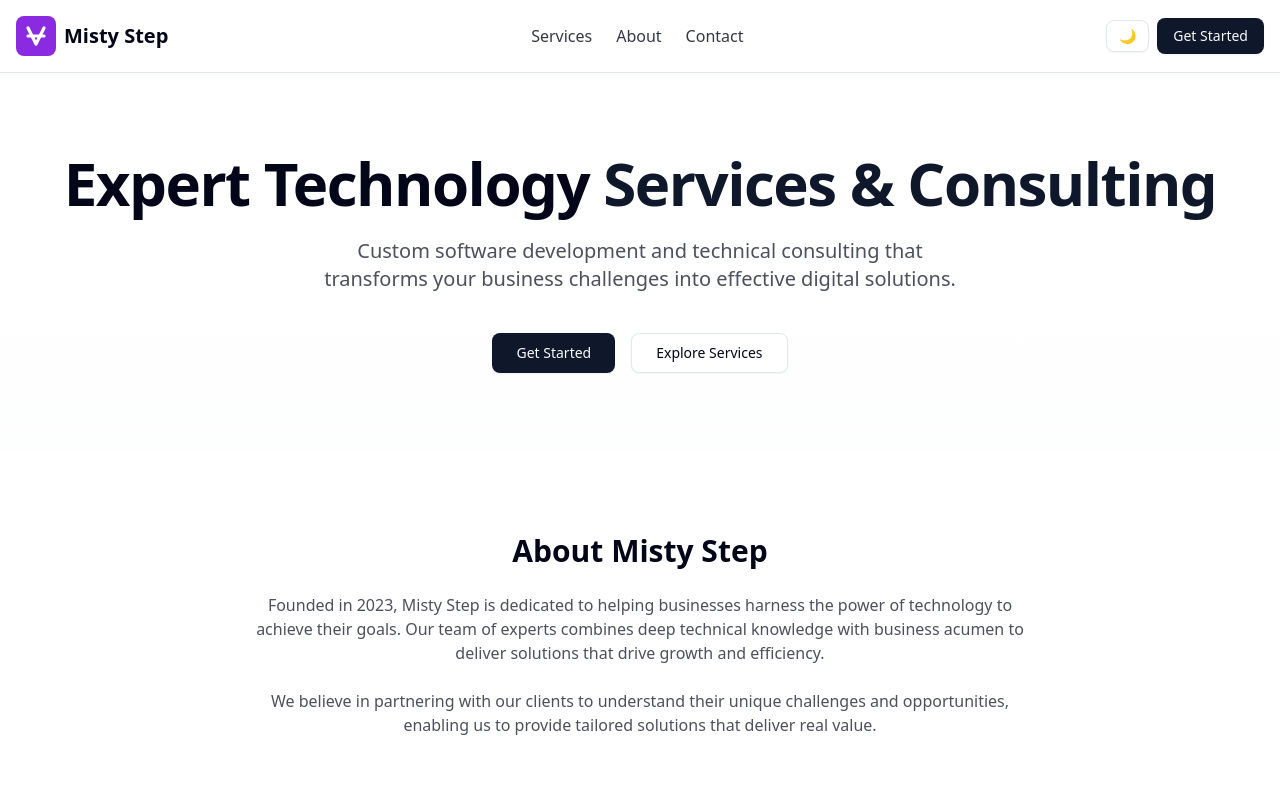
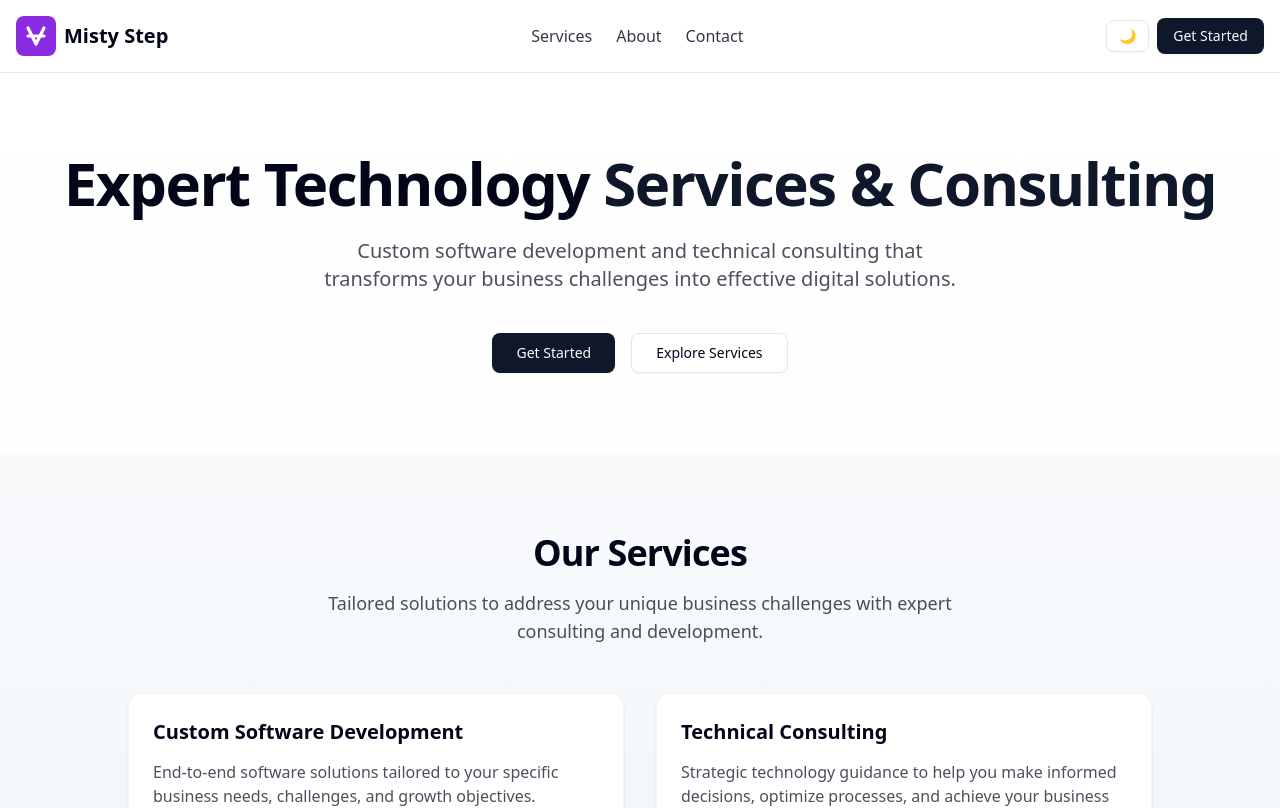
Before and after one commit to phrazzld/misty-step, a Next.js app: page / in a window 1280 px wide. Shown: the top 808 px of the page. Built offline with nearby package versions, Linux system fonts and the light colour scheme.

Commit message:
feat: integrate Services component into app/page.tsx

```diff
--- a/app/page.tsx
+++ b/app/page.tsx
@@ -1,5 +1,6 @@
 import { Contact } from "@/components/contact";
 import { Hero } from "@/components/hero";
+import { Services } from "@/components/services";
 import { SiteFooter } from "@/components/site-footer";
 import { SiteHeader } from "@/components/site-header";
 
@@ -9,6 +10,8 @@ export default function Home(): React.JSX.Element {
       <SiteHeader />
 
       <Hero />
+
+      <Services />
 
       {/* About */}
       <section id="about" className="py-20 bg-background">
```
Also changed, not shown: 1 other file (tests, documents, lock files or other folders).
